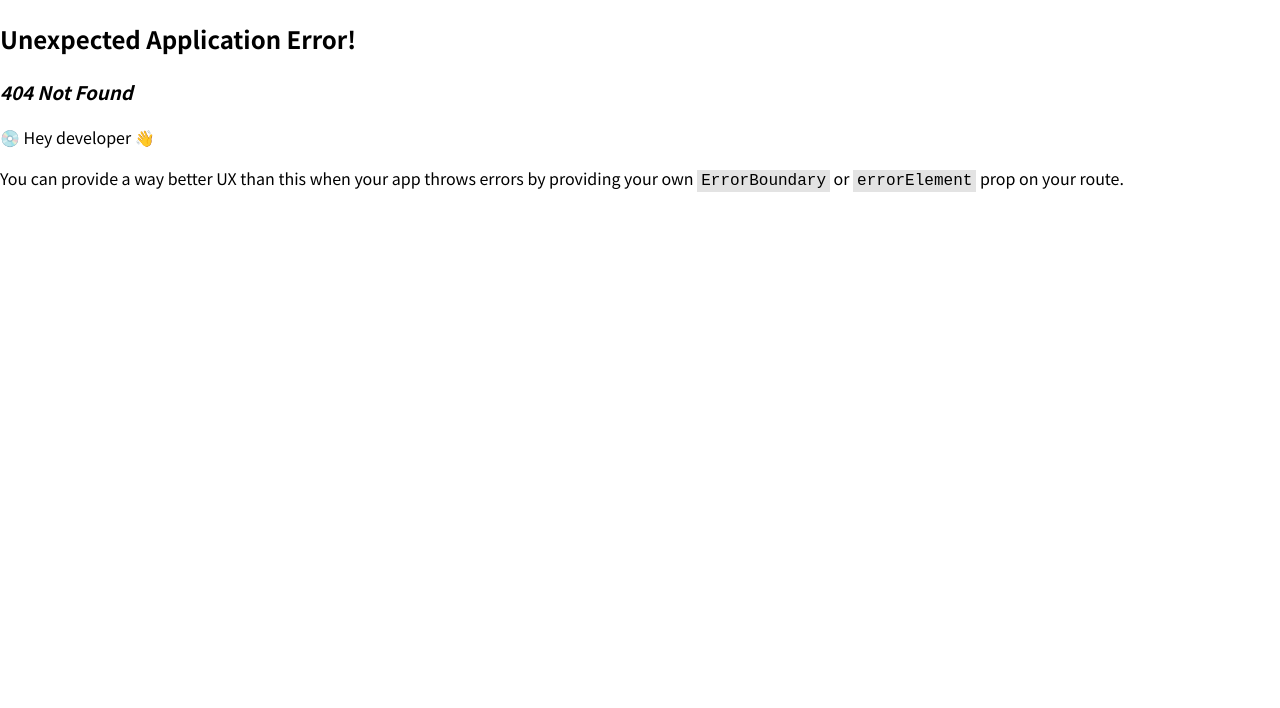
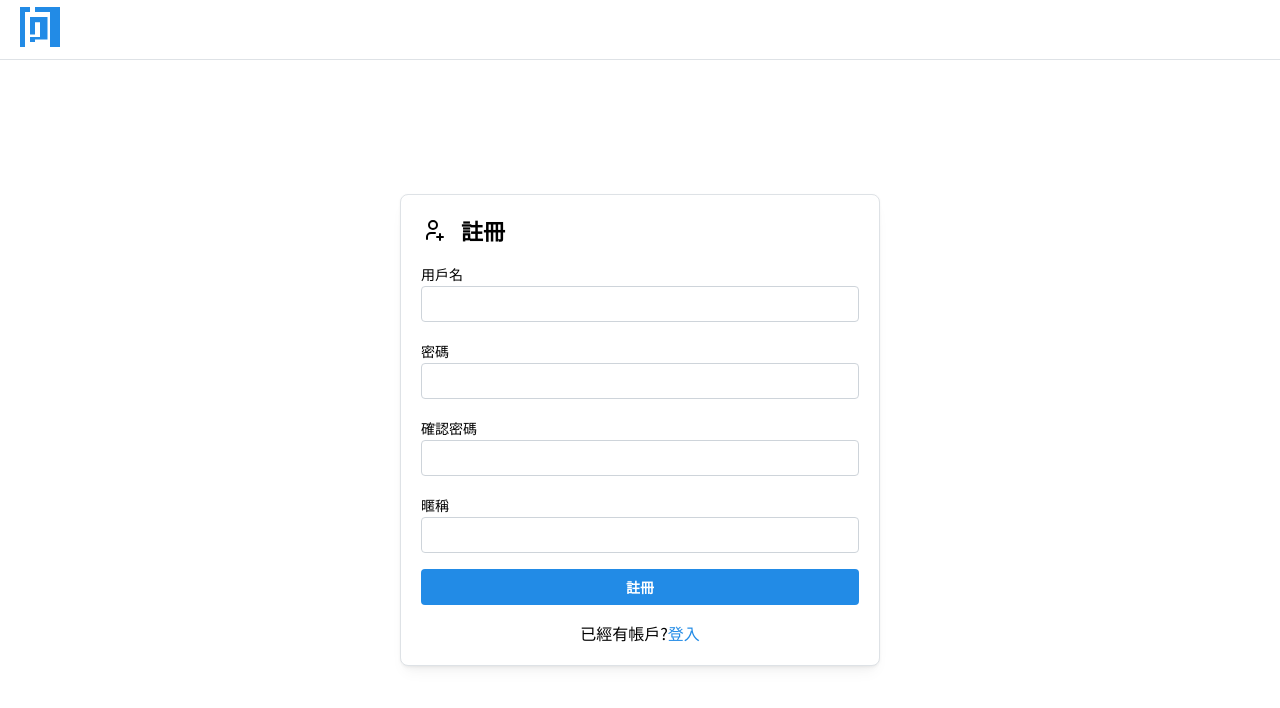
Before and after one commit to karta2186810/react-questionnaire, a React (Vite) app: page /auth/register in a window 1280 px wide. Before the commit this address had no page. Shown: the top 708 px of the page. Built offline with nearby package versions, Linux system fonts and the light colour scheme.

Commit message:
feat(auth): login & register

```diff
--- a/package.json
+++ b/package.json
@@ -14,9 +14,11 @@
     "@mantine/core": "^7.8.0",
     "@mantine/hooks": "^7.8.0",
     "@tabler/icons-react": "^3.2.0",
+    "formik": "^2.4.5",
     "react": "^18.2.0",
     "react-dom": "^18.2.0",
-    "react-router-dom": "^6.22.3"
+    "react-router-dom": "^6.22.3",
+    "yup": "^1.4.0"
   },
   "devDependencies": {
     "@commitlint/cli": "^19.2.1",
--- a/src/components/layouts/DefaultLayout.tsx
+++ b/src/components/layouts/DefaultLayout.tsx
@@ -11,9 +11,7 @@ export const DefaultLayout = () => (
       </Anchor>
     </AppShell.Header>
     <AppShell.Main>
-      <div className={classes.main}>
-        <Outlet />
-      </div>
+      <Outlet />
     </AppShell.Main>
   </AppShell>
 );
--- /dev/null
+++ b/src/features/auth/index.ts
@@ -0,0 +1 @@
+export * from './routes';
--- /dev/null
+++ b/src/features/auth/routes/Login.tsx
@@ -0,0 +1,68 @@
+import { Link } from 'react-router-dom';
+import { Center, Card, Stack, Title, Text, Anchor, TextInput, Button, Group } from '@mantine/core';
+import { IconUser } from '@tabler/icons-react';
+import { useFormik } from 'formik';
+import * as Yup from 'yup';
+
+export const Login = () => {
+  const formik = useFormik({
+    initialValues: {
+      username: '',
+      password: '',
+      rememberMe: false,
+    },
+    validationSchema: Yup.object({
+      username: Yup.string().required('必填'),
+      password: Yup.string().required('必填'),
+      rememberMe: Yup.boolean().required('必填'),
+    }),
+    onSubmit(values) {
+      console.log(values);
+    },
+  });
+
+  return (
+    <Center mih="calc(100dvh - var(--app-shell-header-height))">
+      <Card
+        w="100%"
+        maw={480}
+        shadow="sm"
+        padding="lg"
+        radius="md"
+        withBorder
+        component="form"
+        onSubmit={formik.handleSubmit}
+      >
+        <Stack>
+          <Title component={Group} order={3}>
+            <IconUser />
+            登入
+          </Title>
+          <TextInput
+            label="用戶名"
+            name="username"
+            value={formik.values.username}
+            error={formik.errors.username}
+            onChange={formik.handleChange}
+            onBlur={formik.handleBlur}
+          />
+          <TextInput
+            label="密碼"
+            name="password"
+            value={formik.values.password}
+            error={formik.errors.password}
+            onChange={formik.handleChange}
+            onBlur={formik.handleBlur}
+          />
+          <Button type="submit">登入</Button>
+          <Text ta="center">
+            尚未有帳戶?
+            <Anchor component={Link} to="/auth/register">
+              註冊
+            </Anchor>
+          </Text>
+        </Stack>
+      </Card>
+    </Center>
+  );
+};
--- /dev/null
+++ b/src/features/auth/routes/Register.tsx
@@ -0,0 +1,88 @@
+import { Link } from 'react-router-dom';
+import { Card, TextInput, Center, Group, Title, Stack, Button, Anchor, Text } from '@mantine/core';
+import { IconUserPlus } from '@tabler/icons-react';
+import { useFormik } from 'formik';
+import * as Yup from 'yup';
+
+export const Register = () => {
+  const formik = useFormik({
+    initialValues: {
+      username: '',
+      password: '',
+      repeatPassword: '',
+      nickname: '',
+    },
+    validationSchema: Yup.object({
+      username: Yup.string().required('必填'),
+      password: Yup.string().required('必填'),
+      repeatPassword: Yup.string()
+        .required('必填')
+        .oneOf([Yup.ref('password')], '密碼與確認密碼不同'),
+      nickname: Yup.string().required('必填'),
+    }),
+    onSubmit(values) {
+      console.log(values);
+    },
+  });
+
+  return (
+    <Center mih="calc(100dvh - var(--app-shell-header-height))">
+      <Card
+        w="100%"
+        maw={480}
+        shadow="sm"
+        padding="lg"
+        radius="md"
+        withBorder
+        component="form"
+        onSubmit={formik.handleSubmit}
+      >
+        <Stack>
+          <Title component={Group} order={3}>
+            <IconUserPlus />
+            註冊
+          </Title>
+          <TextInput
+            label="用戶名"
+            name="username"
+            value={formik.values.username}
+            error={formik.errors.username}
+            onChange={formik.handleChange}
+            onBlur={formik.handleBlur}
+          />
+          <TextInput
+            label="密碼"
+            name="password"
+            value={formik.values.password}
+            error={formik.errors.password}
+            onChange={formik.handleChange}
+            onBlur={formik.handleBlur}
+          />
+          <TextInput
+            label="確認密碼"
+            name="repeatPassword"
+            value={formik.values.repeatPassword}
+            error={formik.errors.repeatPassword}
+            onChange={formik.handleChange}
+            onBlur={formik.handleBlur}
+          />
+          <TextInput
+            label="暱稱"
+            name="nickname"
+            value={formik.values.nickname}
+            error={formik.errors.nickname}
+            onChange={formik.handleChange}
+            onBlur={formik.handleBlur}
+          />
+          <Button type="submit">註冊</Button>
+          <Text ta="center">
+            已經有帳戶?
+            <Anchor component={Link} to="/auth/login">
+              登入
+            </Anchor>
+          </Text>
+        </Stack>
+      </Card>
+    </Center>
+  );
+};
--- /dev/null
+++ b/src/features/auth/routes/index.tsx
@@ -0,0 +1,2 @@
+export * from './Login';
+export * from './Register';
--- a/src/features/misc/routes/home.module.css
+++ b/src/features/misc/routes/home.module.css
@@ -1,9 +1,10 @@
 .home {
   display: flex;
+  justify-content: start;
   align-items: center;
   min-height: 100%;
   gap: rem(40);
-  min-height: calc(100vh - rem(140));
+  min-height: calc(100vh - var(--app-shell-header-height));
 }
 .block {
   flex: 1;
```
Also changed, not shown: src/router/index.tsx (+9 -0 lines), src/features/auth/api/login.ts (added), src/features/auth/api/register.ts (added), src/types/response.ts (renamed from src/types/response.dto.ts), 1 other file (tests, documents, lock files or other folders).
